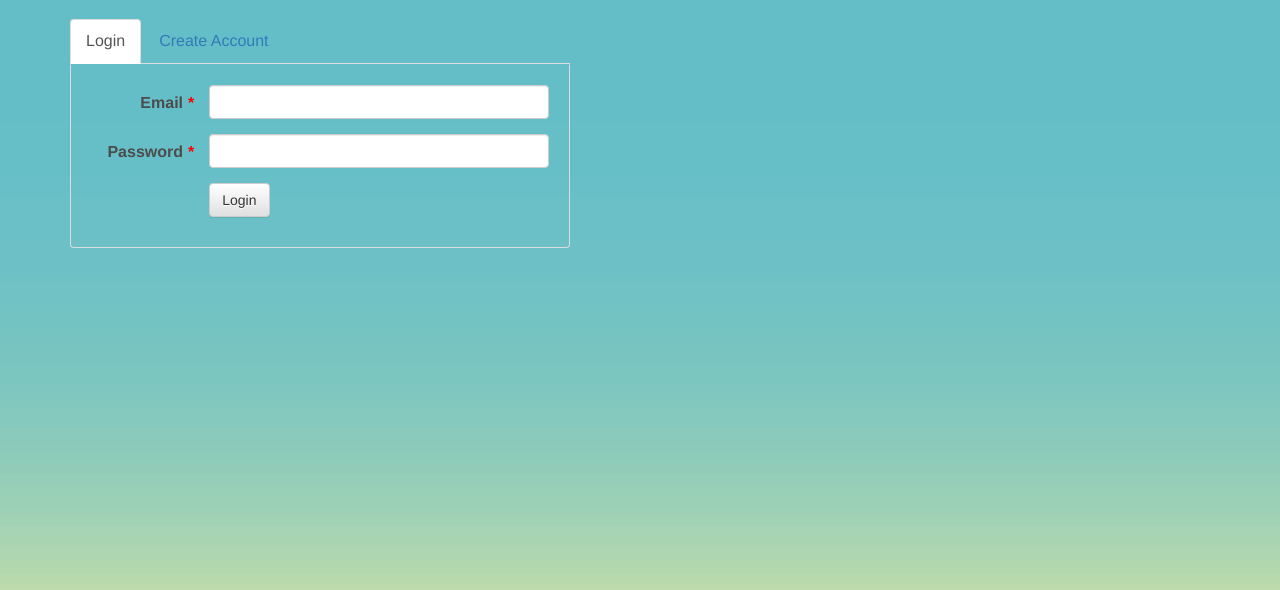
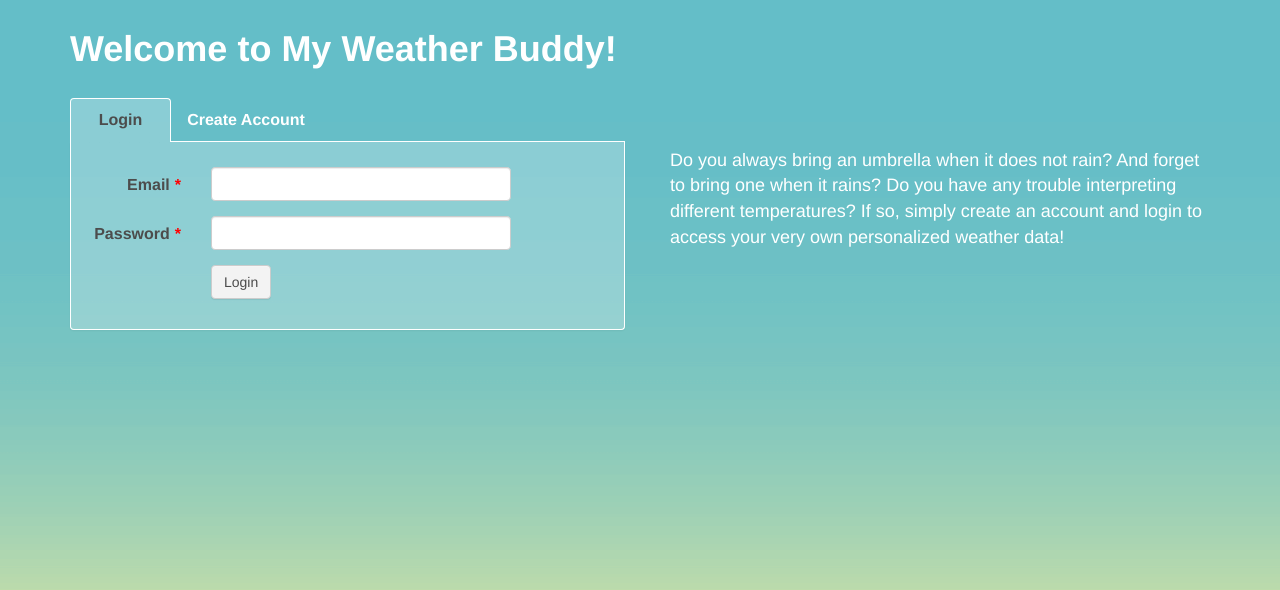
Before and after one commit to fchandra09/weather-buddy, a PHP site: page /user in a window 1280 px wide. Shown: the part 51-641 px from the top of the page. Run offline with PHP 8.4, Linux system fonts and the light colour scheme; data that the repository does not hold is empty; some libraries are stand-ins or nearby versions; some web fonts are replaced.

Commit message:
Updated login page layout. Fixed missing location search issue.

```diff
--- a/application/views/_templates/header.php
+++ b/application/views/_templates/header.php
@@ -26,6 +26,10 @@ if (is_numeric($userID) && in_array(strtolower($activeView), explode(",", "user,
 	$settingsNav = true;
 }
 
+$locationSearch = true;
+if ($settingsNav || strcasecmp($activeView, "user") == 0) {
+	$locationSearch = false;
+}
 ?><!DOCTYPE html>
 <html lang="en">
 <head>
@@ -109,7 +113,7 @@ if (is_numeric($userID) && in_array(strtolower($activeView), explode(",", "user,
 				</a>
 			</div>
 
-			<?php if (!$settingsNav) { ?>
+			<?php if ($locationSearch) { ?>
 				<div class="navbar-form navbar-left location-search hidden-xs">
 					<div class="input-group">
 						<input type="text" class="form-control" placeholder="Search city or zip" />
@@ -152,7 +156,8 @@ if (is_numeric($userID) && in_array(strtolower($activeView), explode(",", "user,
 						<li class="user-name">
 							<?php echo $user->First_Name . " " . $user->Last_Name ?>
 						</li>
-						<?php if (!$settingsNav) { ?>
+					<?php } ?>
+					<?php if ($locationSearch) { ?>
 						<li class="location-search-mobile">
 							<div class="input-group">
 								<input type="text" class="form-control" placeholder="Search city or zip" />
@@ -162,6 +167,7 @@ if (is_numeric($userID) && in_array(strtolower($activeView), explode(",", "user,
 							</div>
 						</li>
 					<?php } ?>
+					<?php if (is_numeric($userID)) { ?>
 						<li>
 							<a href="<?php echo URL_WITH_INDEX_FILE; ?>home/today">
 								Today's Weather
--- a/application/views/home/today_weather.php
+++ b/application/views/home/today_weather.php
@@ -37,7 +37,7 @@
 	<table class="table-panel weather-details">
 		<tr class="table-panel-tabs">
 			<td class="table-panel-tab active">
-				<span id="hourly-tab" >Hourly</span>
+				<span id="hourly-tab">Hourly</span>
 			</td>
 			<td class="table-panel-tab">
 				<span id="future-tab">5-Day</span>
--- a/application/views/index.php
+++ b/application/views/index.php
@@ -7,7 +7,7 @@ $email = "";
 
 <script>
 	$(document).ready(function(){
-		$('#loginForm').validate({
+		$('#login-form').validate({
 			rules: {
 				loginEmail: {
 					email: true
@@ -15,69 +15,89 @@ $email = "";
 			}
 		});
 
-		$('#createAccountForm').validate({});
+		$('#create-form').validate({});
 
-		$('#loginTab').click(function() {
-			$('#createAccountDiv').hide();
-			$('#createAccountTab').closest('li').removeClass('active');
-			$('#loginDiv').show();
-			$('#loginTab').closest('li').addClass('active');
+		$('#create-div').hide();
+
+		$('#login-tab,#create-tab').click(toggleTab);
 	});
 
-		$('#createAccountTab').click(function() {
-			$('#loginDiv').hide();
-			$('#loginTab').closest('li').removeClass('active');
-			$('#createAccountDiv').show();
-			$('#createAccountTab').closest('li').addClass('active');
-		});
-	});
+	toggleTab = function() {
+		if ($(this).attr('id') == 'create-tab') {
+			$('#login-tab').closest('td').removeClass('active');
+			$('#create-tab').closest('td').addClass('active');
+			$('#login-div').hide();
+			$('#create-div').show();
+		}
+		else {
+			$('#create-tab').closest('td').removeClass('active');
+			$('#login-tab').closest('td').addClass('active');
+			$('#create-div').hide();
+			$('#login-div').show();
+		}
+	}
 </script>
 
-<div class="container">
+<div class="container login-container">
 
 	<?php echo $GLOBALS["beans"]->siteHelper->getAlertHTML(); ?>
 
-	<div id="loginContainer">
-		<ul class="nav nav-tabs">
-			<li role="presentation" class="active">
-				<a id="loginTab" href="#">Login</a>
-			</li>
-			<li role="presentation">
-				<a id="createAccountTab" href="#">Create Account</a>
-			</li>
-		</ul>
+	<h2 class="page-header">Welcome to My Weather Buddy!</h2>
 
-		<div id="loginDiv">
-			<form id="loginForm" method="post" action="<?php echo URL_WITH_INDEX_FILE; ?>user/login" class="form-horizontal">
+	<div class="col-sm-6 login-box">
+		<table class="table-panel">
+			<tr class="table-panel-tabs">
+				<td class="table-panel-tab active">
+					<span id="login-tab">Login</span>
+				</td>
+				<td class="table-panel-tab create">
+					<span id="create-tab">Create Account</span>
+				</td>
+				<td></td>
+			</tr>
+			<tr class="table-panel-content">
+				<td colspan="3">
+					<div id="login-div">
+						<form id="login-form" method="post" action="<?php echo URL_WITH_INDEX_FILE; ?>user/login" class="form-horizontal">
 							<div class="form-group">
-					<label for="loginEmail" class="col-sm-3 control-label">Email</label>
-					<div class="col-sm-9">
+								<label for="loginEmail" class="col-sm-2 control-label">Email</label>
+								<div class="col-sm-10 form-field">
 									<input type="email" id="loginEemail" name="loginEmail" class="form-control" required aria-required="true" />
 								</div>
 							</div>
 							<div class="form-group">
-					<label for="loginPassword" class="col-sm-3 control-label">Password</label>
-					<div class="col-sm-9">
+								<label for="loginPassword" class="col-sm-2 control-label">Password</label>
+								<div class="col-sm-10 form-field">
 									<input type="password" id="loginPassword" name="loginPassword" class="form-control" required aria-required="true" />
 								</div>
 							</div>
 							<div class="form-group">
-					<div class="col-sm-offset-3 col-sm-9">
+								<div class="col-sm-offset-2 col-sm-10 form-button">
 									<button type="submit" class="btn btn-default">Login</button>
 								</div>
 							</div>
 						</form>
 					</div>
 
-		<div id="createAccountDiv">
-			<form id="createAccountForm" method="post" action="<?php echo URL_WITH_INDEX_FILE; ?>user/createAccount" class="form-horizontal">
+					<div id="create-div">
+						<form id="create-form" method="post" action="<?php echo URL_WITH_INDEX_FILE; ?>user/createAccount" class="form-horizontal">
 							<?php require 'user/_editLogin.php' ?>
 							<div class="form-group">
-					<div class="col-sm-offset-4 col-sm-8">
+								<div class="col-sm-offset-2 col-sm-10 form-button">
 									<button type="submit" class="btn btn-default">Submit</button>
 								</div>
 							</div>
 						</form>
 					</div>
+				</td>
+			</tr>
+		</table>
+	</div>
+
+	<div class="col-sm-6 introduction-box">
+		Do you always bring an umbrella when it does not rain?
+		And forget to bring one when it rains?
+		Do you have any trouble interpreting different temperatures?
+		If so, simply create an account and login to access your very own personalized weather data!
 	</div>
 </div>
--- a/application/views/user/_editLogin.php
+++ b/application/views/user/_editLogin.php
@@ -4,46 +4,42 @@ if (isset($userID) && is_numeric($userID))
 {
 	$newUser = false;
 	$passwordLabel = "New Password";
-	$labelWidth = "2";
-	$fieldWidth = "10";
 }
 else
 {
 	$newUser = true;
 	$passwordLabel = "Password";
-	$labelWidth = "4";
-	$fieldWidth = "8";
 }
 ?>
 
 <div class="form-group">
-	<label for="firstName" class="col-sm-<?php echo $labelWidth; ?> control-label">First Name</label>
-	<div class="col-sm-<?php echo $fieldWidth; ?> form-field">
+	<label for="firstName" class="col-sm-2 control-label">First Name</label>
+	<div class="col-sm-10 form-field">
 		<input type="text" id="firstName" name="firstName" value="<?php echo $firstName ?>" class="form-control" required aria-required="true" />
 	</div>
 </div>
 <div class="form-group">
-	<label for="lastName" class="col-sm-<?php echo $labelWidth; ?> control-label">Last Name</label>
-	<div class="col-sm-<?php echo $fieldWidth; ?> form-field">
+	<label for="lastName" class="col-sm-2 control-label">Last Name</label>
+	<div class="col-sm-10 form-field">
 		<input type="text" id="lastName" name="lastName" value="<?php echo $lastName ?>" class="form-control" required aria-required="true" />
 	</div>
 </div>
 <div class="form-group">
-	<label for="email" class="col-sm-<?php echo $labelWidth; ?> control-label">Email</label>
-	<div class="col-sm-<?php echo $fieldWidth; ?> form-field">
+	<label for="email" class="col-sm-2 control-label">Email</label>
+	<div class="col-sm-10 form-field">
 		<input type="hidden" id="existingEmail" name="existingEmail" value="<?php echo $email ?>" />
 		<input type="email" id="email" name="email" value="<?php echo $email ?>" class="form-control" required aria-required="true" />
 	</div>
 </div>
 <div class="form-group">
-	<label for="password" class="col-sm-<?php echo $labelWidth; ?> control-label"><?php echo $passwordLabel; ?></label>
-	<div class="col-sm-<?php echo $fieldWidth; ?> form-field">
+	<label for="password" class="col-sm-2 control-label"><?php echo $passwordLabel; ?></label>
+	<div class="col-sm-10 form-field">
 		<input type="password" id="password" name="password" class="form-control" <?php if ($newUser) { ?>required aria-required="true"<?php } ?> />
 	</div>
 </div>
 <div class="form-group">
-	<label for="confirmPassword" class="col-sm-<?php echo $labelWidth; ?> control-label">Confirm <?php echo $passwordLabel; ?></label>
-	<div class="col-sm-<?php echo $fieldWidth; ?> form-field">
+	<label for="confirmPassword" class="col-sm-2 control-label">Confirm <?php echo $passwordLabel; ?></label>
+	<div class="col-sm-10 form-field">
 		<input type="password" id="confirmPassword" name="confirmPassword" class="form-control" <?php if ($newUser) { ?>required aria-required="true"<?php } ?> />
 	</div>
 </div>
--- a/public/css/weather-buddy.css
+++ b/public/css/weather-buddy.css
@@ -214,6 +214,13 @@ a:hover, a:focus {
 	padding: 15px 8px;
 }
 
+.btn-default {
+	background-image: none;
+	background-color: #f3f3f3;
+	color: #4c4c4c;
+	text-shadow: none;
+}
+
 .form-control {
 	font-size: 1rem;
 }
@@ -226,29 +233,87 @@ a:hover, a:focus {
 
 /***** Login Page *****/
 
-#loginContainer {
-	width: 500px;
+.login-container .page-header {
+	color: #fff;
+	margin-top: 10px;
+	font-size: 2.25rem;
+	font-weight: bold;
 }
-#loginContainer .col-sm-3, #loginContainer .col-sm-4 {
-	padding-right: 0;
+.login-box {
+	padding-left: 0;
 }
-#loginDiv, #createAccountDiv {
-	-moz-border-bottom-colors: none;
-	-moz-border-left-colors: none;
-	-moz-border-right-colors: none;
-	-moz-border-top-colors: none;
-	border-color: transparent #ddd #ddd;
-	border-image: none;
-	border-style: solid;
-	border-width: 1px;
-	border-radius: 0 0 4px 4px;
+.introduction-box {
+	color: #fff;
+	padding: 50px 0 0 30px;
+	font-size: 1.125rem;
 }
-#loginDiv {
-	padding: 20px 20px 15px 15px;
+#login-div,
+#create-div {
+	padding: 10px 5px 0 5px;
 }
-#createAccountDiv {
-	display: none;
-	padding: 20px 20px 15px 15px;
+#login-div .form-field,
+#create-div .form-field {
+	width: auto;
+}
+.table-panel-tab.create {
+	width: 150px;
+}
+
+@media (max-width: 767px) {
+	.introduction-box {
+		padding: 20px 5px 5px;
+		color: #4c4c4c;
+	}
+}
+
+@media (min-width: 768px) and (max-width: 991px) {
+	.login-box {
+		width: 100%;
+	}
+	.introduction-box {
+		width: 100%;
+		padding: 30px 5px 10px;
+		color: #4c4c4c;
+	}
+}
+
+@media (min-width: 768px) {
+	#login-div .control-label {
+		width: 120px;
+	}
+	#login-div .form-button {
+		width: auto;
+		margin-left: 120px;
+	}
+	#create-div .control-label {
+		width: 180px;
+	}
+	#create-div .form-button {
+		width: auto;
+		margin-left: 180px;
+	}
+}
+
+@media (min-width: 992px) and (max-width: 1199px) {
+	#login-div .form-field input[type="email"],
+	#login-div .form-field input[type="password"] {
+		width: 280px;
+	}
+	#create-div .form-field input[type="text"],
+	#create-div .form-field input[type="email"],
+	#create-div .form-field input[type="password"] {
+		width: 230px;
+	}
+}
+
+@media (min-width: 768px) and (max-width: 991px), (min-width: 1200px) {
+	#login-div .form-field input[type="email"],
+	#login-div .form-field input[type="password"],
+	#create-div .form-field input[type="text"],
+	#create-div .form-field input[type="email"],
+	#create-div .form-field input[type="password"] {
+		width: 300px;
+	}
 }
 
 /***** Settings Pages *****/
```
Lines whose indentation alone changed are shown as unchanged.
